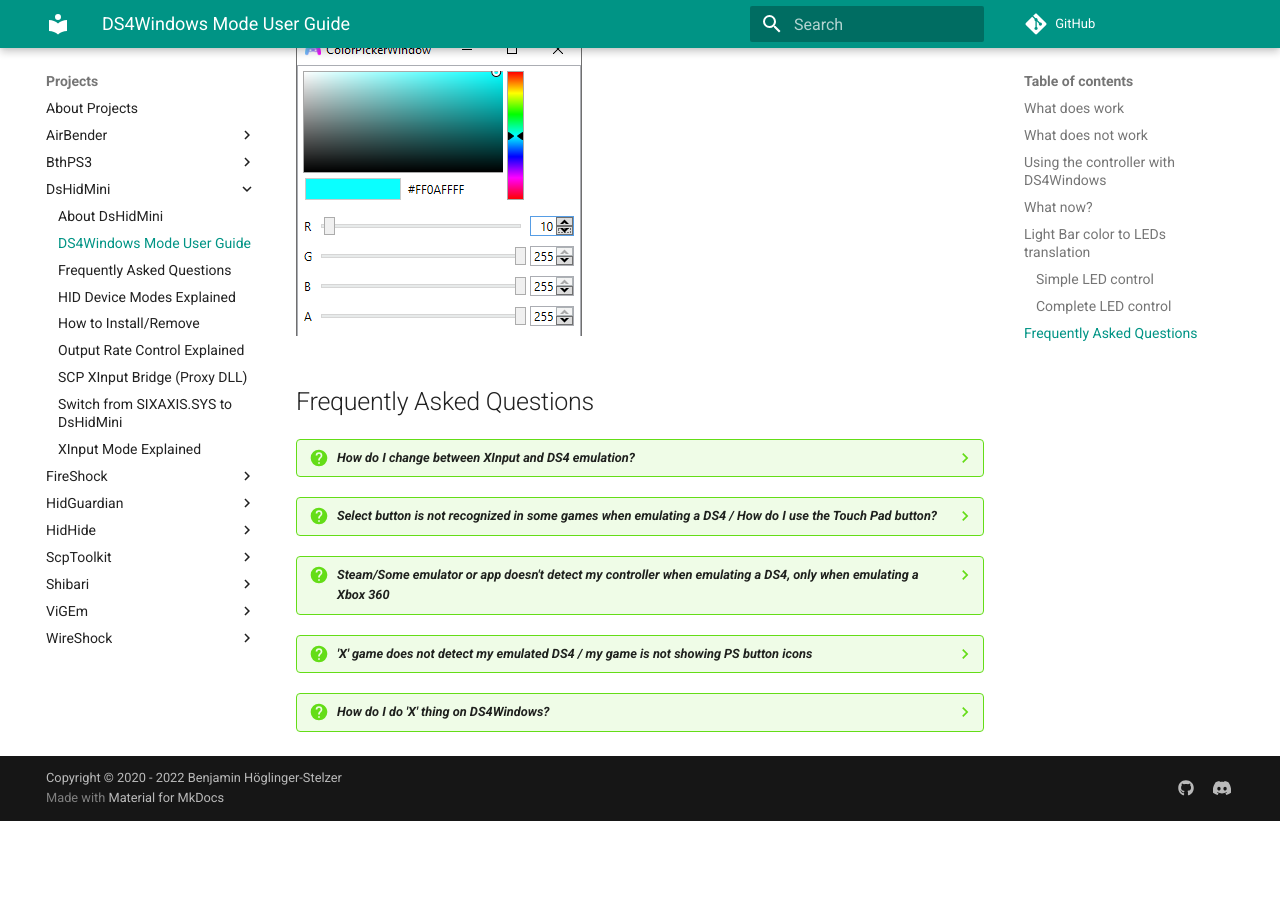
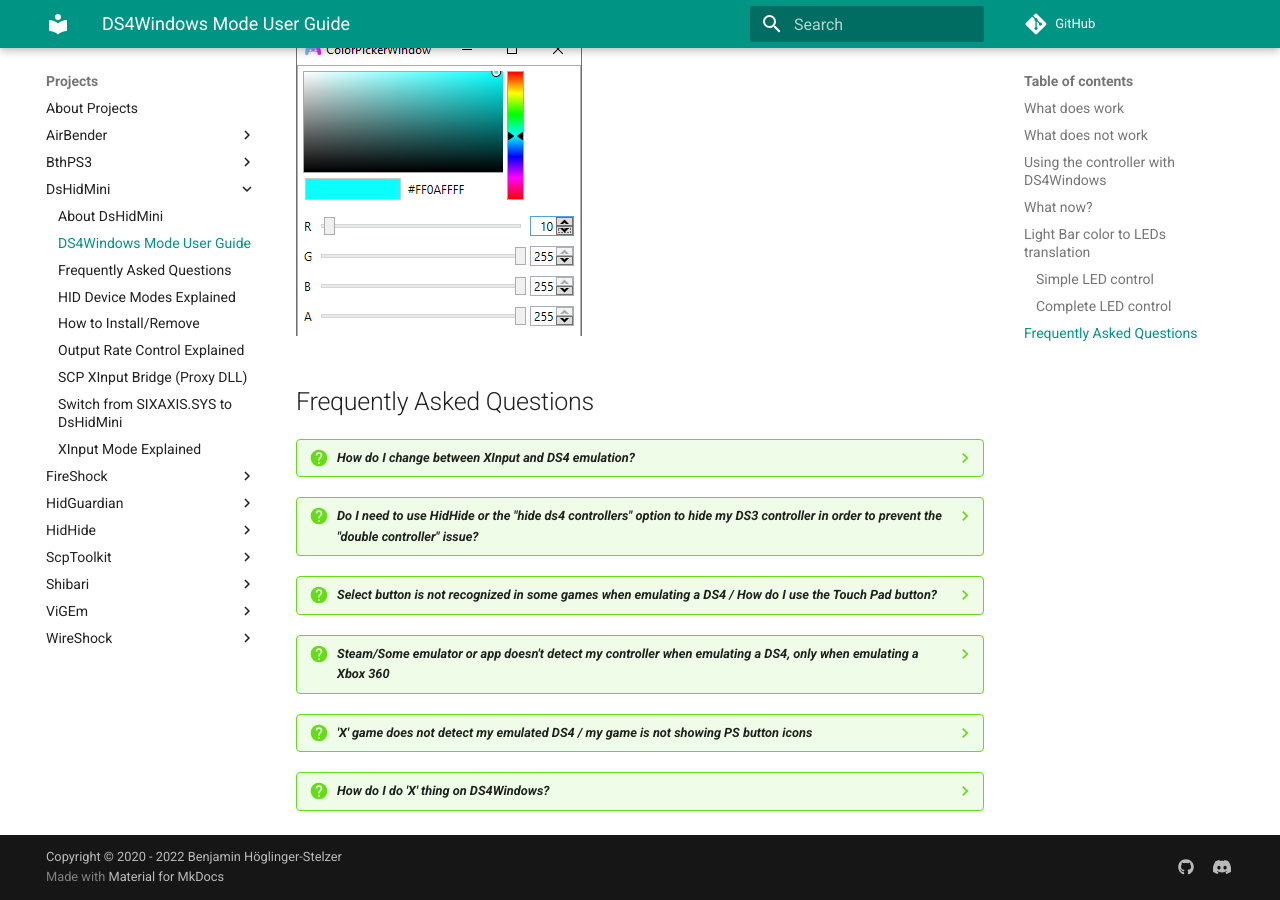
Before and after one commit to nefarius/ViGEm.github.io, an MkDocs documentation site: the page built from docs/projects/DsHidMini/DS4-Mode-User-Guide.md, in a window 1280 px wide and 900 px high, scrolled down 6375 px. Built offline with MkDocs 1.6.1 and Material for MkDocs 9.7.7, drawn with Linux system fonts in a browser that asks for light colours; comment, search, counter and statistics services are not loaded; before the commit the page ends 7196 px from its top, so only the background shows below that.

Commit message:
Added new question to FAQ

```diff
--- a/docs/projects/DsHidMini/DS4-Mode-User-Guide.md
+++ b/docs/projects/DsHidMini/DS4-Mode-User-Guide.md
@@ -147,6 +147,10 @@
 
     Keep in mind that some games that support DS4 controllers use the `Touch Pad` for options/to open the map/etc. In this case, you'll need to [remap a button as the `Touch Pad` button](#select-button-is-not-recognized-in-some-games-when-emulating-a-ds4-how-do-i-use-the-touch-pad-button) on a new profile to use it.
 
+??? question "_Do I need to use HidHide or the "hide ds4 controllers" option to hide my DS3 controller in order to prevent the "double controller" issue?_"
+
+    No need to. The "real" part of the DS3 controller in DsHidMini's DS4Windows Mode can only be recognized by DS4Windows and is therefore already imune to the "double controller" or "double input" issue. Games will only be able to detect the DS3's emulated/virtual Xbox 360/DS4 counterpart.
+
 ??? question "_Select button is not recognized in some games when emulating a DS4 / How do I use the Touch Pad button?_"
 
     A DS3 controller has 13 buttons while a real DS4 controller has 14, this extra button being the `Touch Pad` button which can't be mapped directly to the DS3 by DsHidMini.
```
